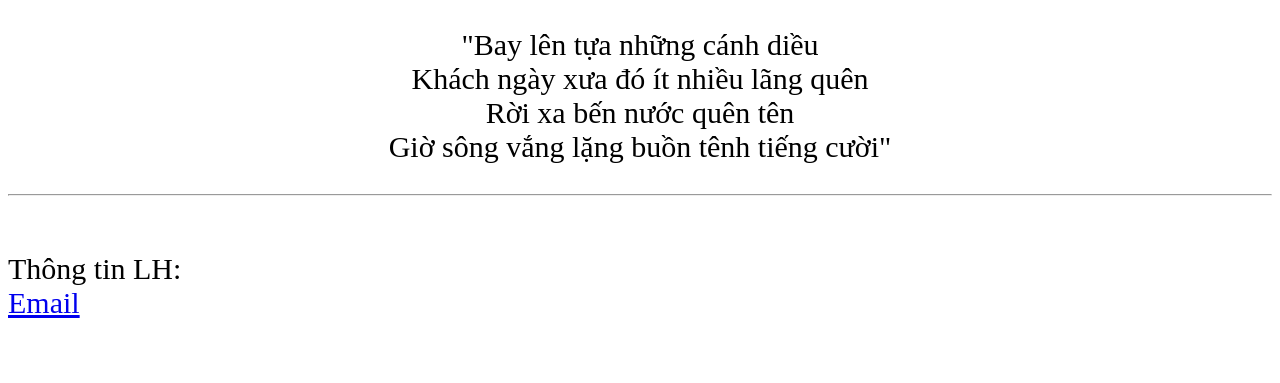
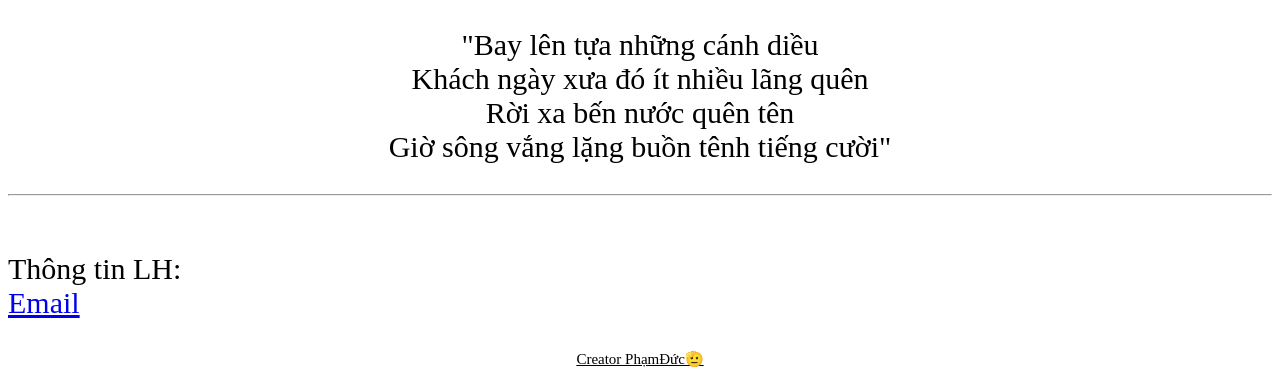
Before and after one commit to VanDuc-THPT/Kim, a plain HTML site: page index.html in a window 1280 px wide. Shown: the part 4800-5183 px from the top of the page. Before the commit the page ends 5150 px from the top, so only its background shows below. Drawn offline with Linux system fonts and the light colour scheme.

Commit message:
Update index.html

```diff
--- a/index.html
+++ b/index.html
@@ -38,6 +38,8 @@ Rời xa bến nước quên tên<br>
 Giờ sông vắng lặng buồn tênh tiếng cười"<br></p>
     <hr><br>
     <p>Thông tin LH:<br><a href="mailto:phamvanduclop91@gmail.com">Email</a></p>
+    <p style="font-size: 15px;
+        text-align: center;"><u>Creator PhạmĐức🫡</u></p>
     <style>
     img  {
   width: 950px;
```
